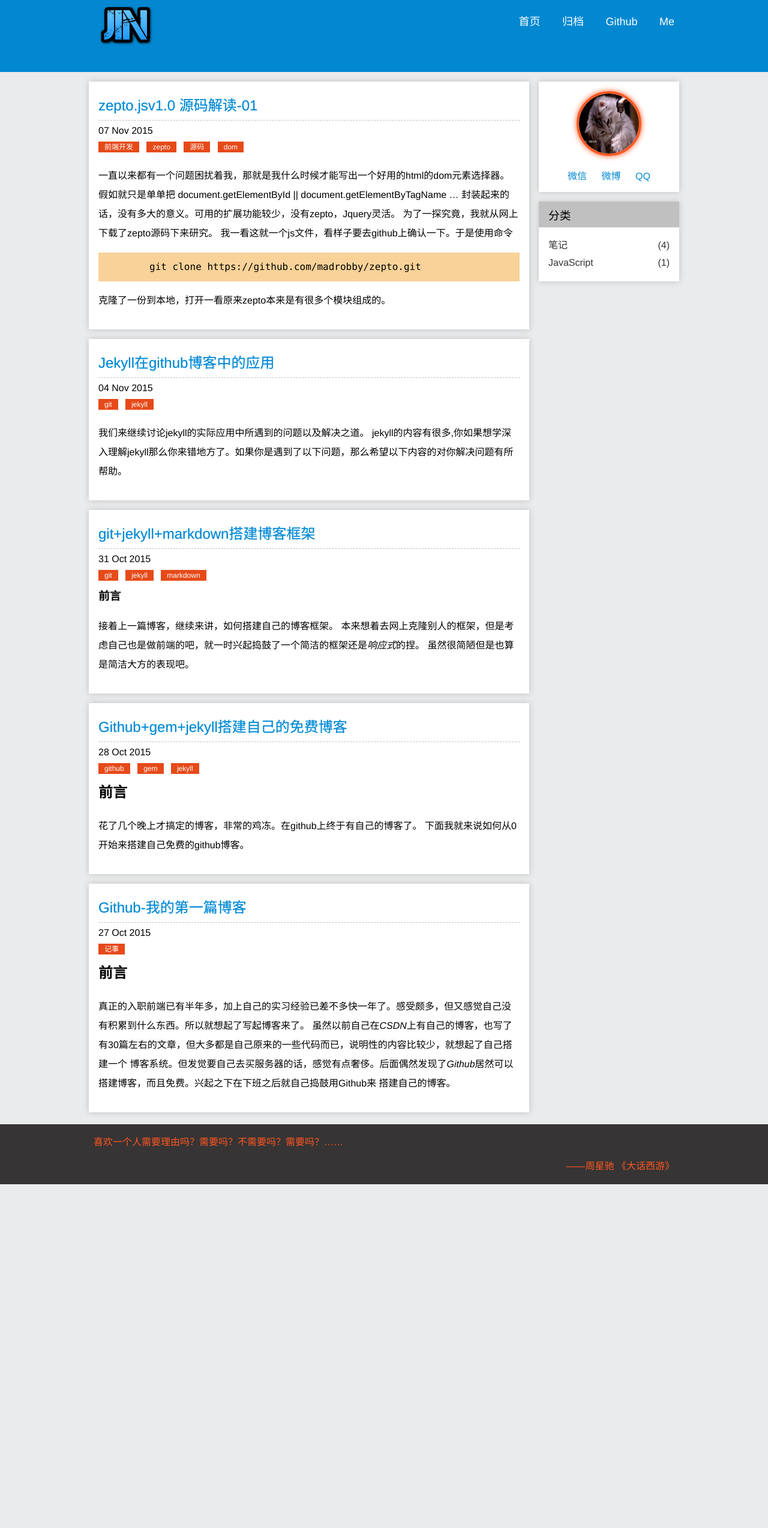
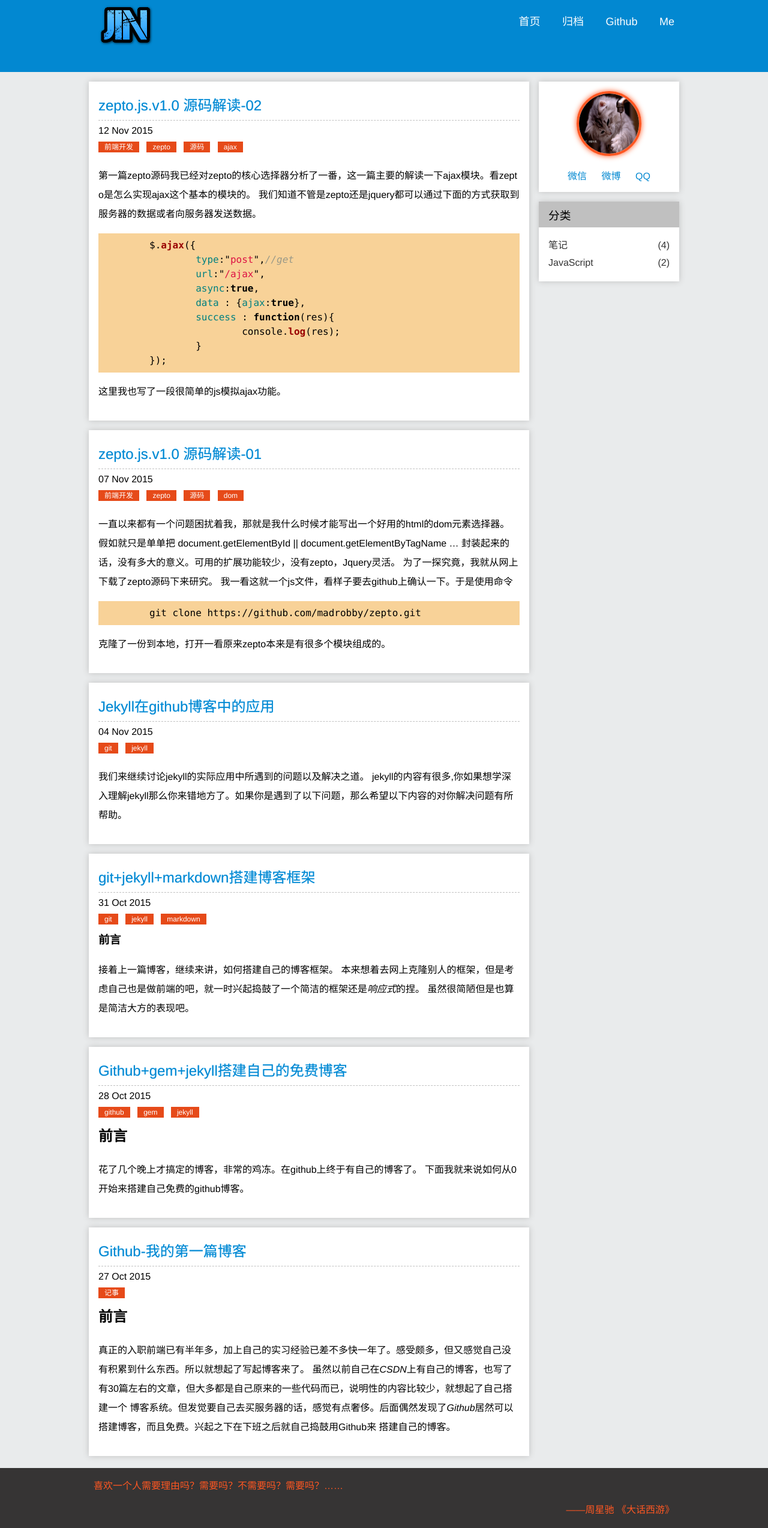
Before and after one commit to Yi-love/yi-love.github.io, a Jekyll site: the page built from index.html, in a window 1280 px wide. Shown: the whole page at 60% size. Built offline with Jekyll 4.4.1, drawn with Linux system fonts in a browser that asks for light colours; before the commit the page ends 1974 px from its top, so only the background shows below that.

Commit message:
add zepto-02.md

```diff
--- a/_posts/2015-11-07-zepto-01.md
+++ b/_posts/2015-11-07-zepto-01.md
@@ -1,6 +1,6 @@
 ---
 layout: page
-title: zepto.jsv1.0 源码解读-01
+title: zepto.js.v1.0 源码解读-01
 categories: [JavaScript]
 tags: [前端开发,zepto , 源码 , dom ]
 ---
--- /dev/null
+++ b/_posts/2015-11-12-zepto-02.md
@@ -0,0 +1,52 @@
+---
+layout: page
+title: zepto.js.v1.0 源码解读-02
+categories: [JavaScript]
+tags: [前端开发,zepto , 源码 , ajax ]
+---
+
+>第一篇zepto源码我已经对zepto的核心选择器分析了一番，这一篇主要的解读一下ajax模块。看zepto是怎么实现ajax这个基本的模块的。
+>我们知道不管是zepto还是jquery都可以通过下面的方式获取到服务器的数据或者向服务器发送数据。
+{% highlight js %}
+ 	$.ajax({
+ 		type:"post",//get
+		url:"/ajax",
+		async:true,
+		data : {ajax:true},
+		success : function(res){
+			console.log(res);
+		}
+ 	});
+{% endhighlight %}
+>这里我也写了一段很简单的js模拟ajax功能。
+
+{% highlight js %}
+ 	var $ = {
+		ajax : function(options){
+			var xhr = new window.XMLHttpRequest()
+			xhr.open(options.type , options.url , options.async)
+			if ( options.type.toUpperCase() === 'POST')
+				xhr.setRequestHeader("Content-type","application/x-www-form-urlencoded")
+			xhr.onreadystatechange = function(){
+				if ( xhr.readyState === 4 ) {
+					if ( xhr.status === 200 || xhr.status === 304 ) {
+						options.success(xhr.responseText)
+					}
+				}
+			}
+			xhr.send(options.data ? options.data : null)
+		}
+	}
+	$.ajax({
+		type:"post",//get
+		url:"/ajax",
+		async:true,
+		data : 'ajax=true',
+		success : function(res){
+			console.log(res);
+		}
+	})
+{% endhighlight %}
+>上面的这段代码是不完善的，要真正的使用的话必须进行加工，也就是处理各种有可能出现的情况。
+
+>未完待续.....
--- a/stylesheets/base.css
+++ b/stylesheets/base.css
@@ -2,6 +2,9 @@
 body,ul,h1,h2,h3,h4,h5,h6,pre,input,figure,textarea,div,blockquote{
 	margin: 0;
 	padding: 0;
+}
+pre , code{
+	line-height: 1.5;
 }
 ul{
 	list-style-type: none;
```
Also changed, not shown: 10 other files.
